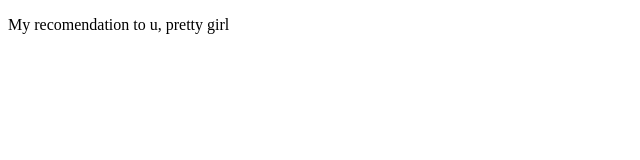
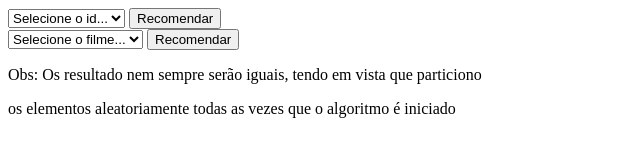
Before and after one commit to joaolcaas/recomendation-system-surprise, a plain HTML site: page frontend/recomendation_index.html in a window 1280 px wide. Shown: the whole page, without its empty margins (0-640 px from the left). Drawn offline with Linux system fonts and the light colour scheme.

Commit message:
starting the front

```diff
--- a/frontend/js/app.js
+++ b/frontend/js/app.js
@@ -0,0 +1,17 @@
+ (function() {
+    'use strict';
+    const form = document.getElementById('form');
+
+    function request(url) {
+        return fetch(url).then(response => response.json());
+	}
+
+    function change_list_content(list, element) {
+        const li = list.reduce((elements, value) => {
+            return elements + `<li>${value}</li>`;
+        }, "");
+        element.innerHTML = li;
+	}
+
+
+}
--- a/frontend/recomendation_index.html
+++ b/frontend/recomendation_index.html
@@ -2,9 +2,34 @@
 <html>
     <head>
         <title>Recomendation System</title>
+         <meta charset="utf-8"/>
     </head>
     <body>
+        <div class="input">
+            <form id="form">
+                <select name="user" id="users" required>
+                        <option value="" disabled selected>
+                            Selecione o id...
+                        </option>
+                </select>
+                <button type="submit">Recomendar</button>
+            </form>
+        </div>
 
-        <p>My recomendation to u, pretty girl</p>
+        <div class="input">
+            <form id="form">
+                <select name="user" id="users" required>
+                        <option value="" disabled selected>
+                            Selecione o filme...
+                        </option>
+                </select>
+                <button type="submit">Recomendar</button>
+            </form>
+        </div>
+
+        <script src="/js/app.js"></script>
+        <p>Obs: Os resultado nem sempre serão iguais, tendo em vista que particiono</p>
+        <p>os elementos aleatoriamente todas as vezes que o algoritmo é iniciado</p>
     </body>
+
 </html>
```
